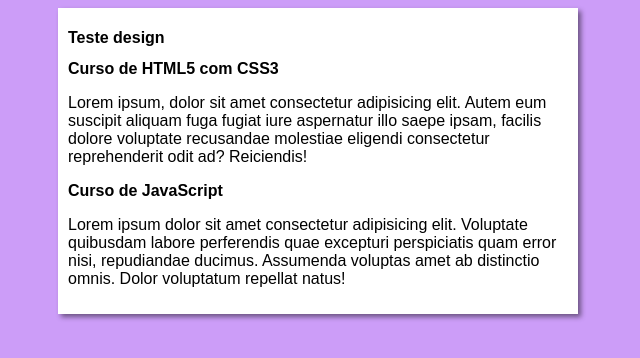
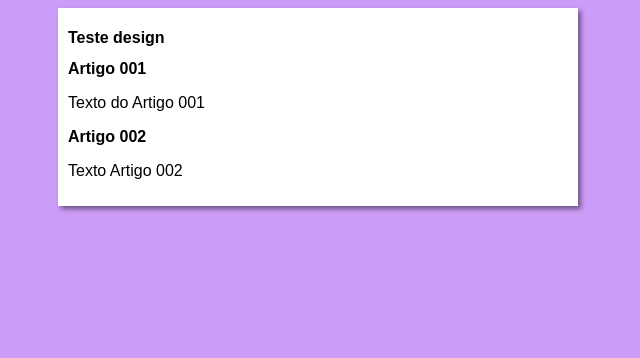
Before and after one commit to LucasCastrosb/Site-God-of-war, a plain HTML site: page index.html in a window 1280 px wide. Shown: the whole page, without its empty margins (322-962 px from the left). Drawn offline with Linux system fonts and the light colour scheme.

Commit message:
Update index.html

```diff
--- a/index.html
+++ b/index.html
@@ -13,12 +13,12 @@
             <h1>Teste design</h1>
         </header>
         <article>
-            <h2>Curso de HTML5 com CSS3</h2>
-            <p>Lorem ipsum, dolor sit amet consectetur adipisicing elit. Autem eum suscipit aliquam fuga fugiat iure aspernatur illo saepe ipsam, facilis dolore voluptate recusandae molestiae eligendi consectetur reprehenderit odit ad? Reiciendis!</p>
+            <h2>Artigo 001</h2>
+            <p>Texto do Artigo 001</p>
         </article>
         <article>
-            <h2>Curso de JavaScript</h2>
-            <p>Lorem ipsum dolor sit amet consectetur adipisicing elit. Voluptate quibusdam labore perferendis quae excepturi perspiciatis quam error nisi, repudiandae ducimus. Assumenda voluptas amet ab distinctio omnis. Dolor voluptatum repellat natus!</p>
+            <h2>Artigo 002</h2>
+            <p>Texto Artigo 002</p>
         </article>
     </main>
 </body>
```
